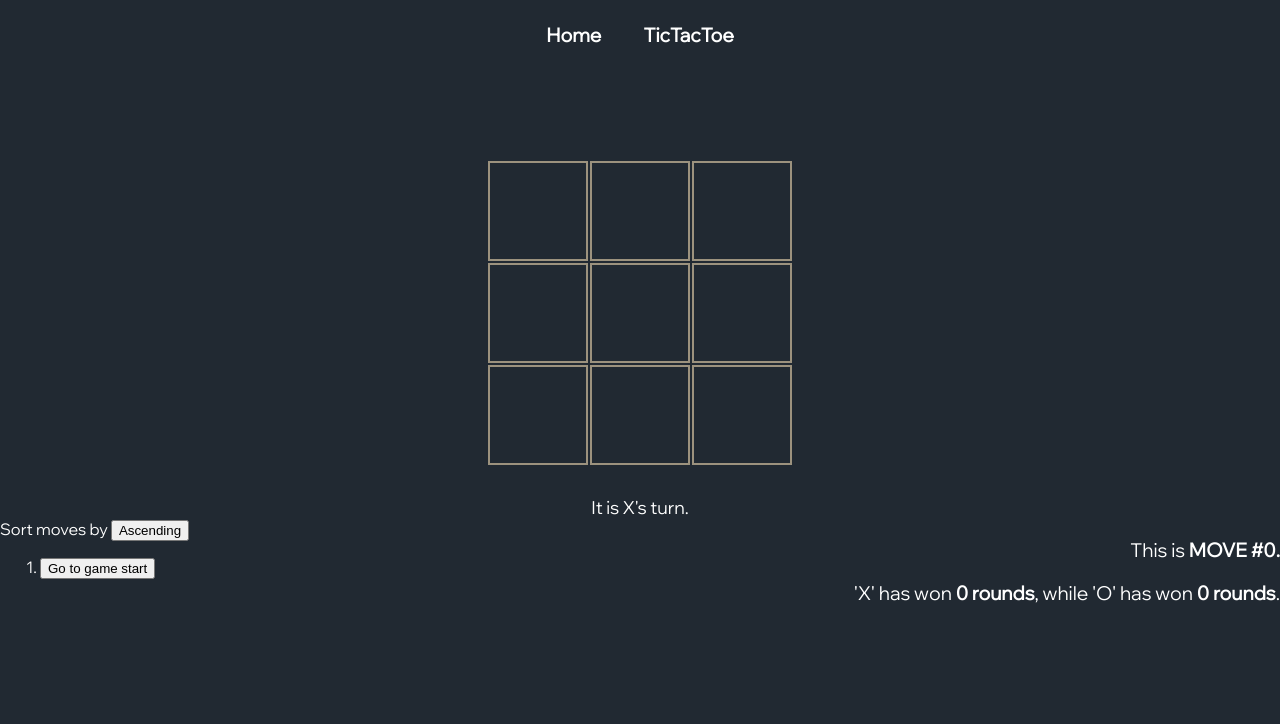
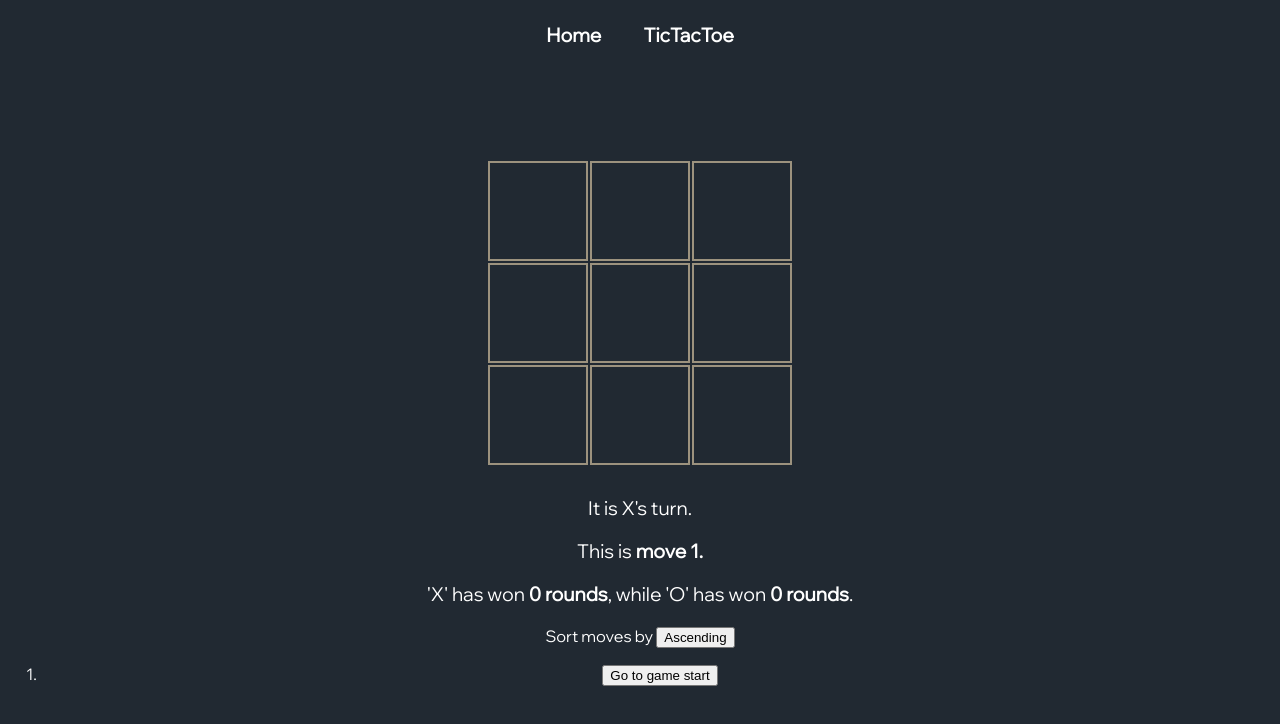
Before and after one commit to Magthylius/magthylius.github.io, a React (Create React App) app: page /tictactoe in a window 1280 px wide. Shown: the top 724 px of the page. Built offline with nearby package versions, Linux system fonts and the light colour scheme.

Commit message:
feat: disable clicking after game

```diff
--- a/src/Pages/TicTacToeGame.scss
+++ b/src/Pages/TicTacToeGame.scss
@@ -13,20 +13,21 @@ body {
 #game-info {
   width: 100%;
   align-items: center;
+  text-align: center;
 }
 
 #game-meta-info {
-  text-align: right;
-  width: 50%;
-  float: right;
+  //text-align: right;
+  //width: 50%;
+  //float: right;
 
   font-size: larger;
 }
 
 #game-history {
-  text-align: left;
-  width: 50%;
-  float: left;
+  //text-align: left;
+  //width: 50%;
+  //float: left;
 }
 
 #restart-button {
@@ -76,7 +77,7 @@ body {
 
 .status {
   margin-top: 30px;
-  font-size: large;
+  font-size: larger;
 }
 
 .label {
--- a/src/pages/TicTacToeGame.tsx
+++ b/src/pages/TicTacToeGame.tsx
@@ -25,6 +25,14 @@ interface BoardRowProps {
   endData: GameEndData;
   rowValue: number;
   onRowClickEvent: (index: number) => void;
+}
+
+interface BoardProps {
+  isXTurn: boolean,
+  hasGameEnded: boolean,
+  squares: string[],
+  onPlay: (squares: string[]) => void,
+  onGameEnd: (winner: string) => void
 }
 
 function Square(props: SquareProps) {
@@ -98,8 +106,10 @@ function BoardRow(props: BoardRowProps) {
   );
 }
 
-function Board(props: { isXTurn: boolean, squares: string[], onPlay: (squares: string[]) => void, onGameEnd: (winner: string) => void }) {
+function Board(props: BoardProps) {
   function handleClick(index: number) {
+    if (props.hasGameEnded) return;
+
     //! Ignore if already has value
     if (props.squares[index] || calculateStatus(props.squares).endStatus) return;
 
@@ -149,7 +159,7 @@ function TicTacToeGame() {
   const [currentMove, setCurrentMove] = useState(0);
   const [sortAscending, setSortAscending] = useState<boolean>(true);
 
-  const [gameHasEnded, setGameHasEnded] = useState<boolean>(false);
+  const [hasGameEnded, setHasGameEnded] = useState<boolean>(false);
 
   const currentSquares = history[currentMove];
   const isXTurn = currentMove % 2 === 0;
@@ -161,8 +171,8 @@ function TicTacToeGame() {
   }
 
   function handleGameEnd(winner: string) {
-    if (gameHasEnded) return;
-    setGameHasEnded(true);
+    if (hasGameEnded) return;
+    setHasGameEnded(true);
 
     switch (winner) {
       case "X":
@@ -178,7 +188,7 @@ function TicTacToeGame() {
   }
 
   function handleGameRestart() {
-    setGameHasEnded(false);
+    setHasGameEnded(false);
     setHistory([Array(9).fill(null)]);
     setCurrentMove(0)
   }
@@ -199,8 +209,8 @@ function TicTacToeGame() {
   return (
     <div id='game' className='label'>
       <div id='game-board' className='label'>
-        <Board isXTurn={isXTurn} squares={currentSquares} onPlay={handlePlay} onGameEnd={handleGameEnd} />
-        {!gameHasEnded ? null :
+        <Board isXTurn={isXTurn} hasGameEnded={hasGameEnded} squares={currentSquares} onPlay={handlePlay} onGameEnd={handleGameEnd} />
+        {!hasGameEnded ? null :
           <button id='restart-button' className='label' onClick={handleGameRestart}>
             Restart Game
           </button>
@@ -208,7 +218,7 @@ function TicTacToeGame() {
       </div>
       <div id='game-info' className='label'>
         <div id='game-meta-info' className='label'>
-          <p>This is <b>MOVE #{currentMove}.</b></p>
+          <p>This {hasGameEnded ? "was" : "is"} <b>move {currentMove + 1}.</b></p>
           <p>'X' has won <b>{winCount.x} rounds</b>, while 'O' has won <b>{winCount.y} rounds</b>.</p>
         </div>
         <div id='game-history'>
```
